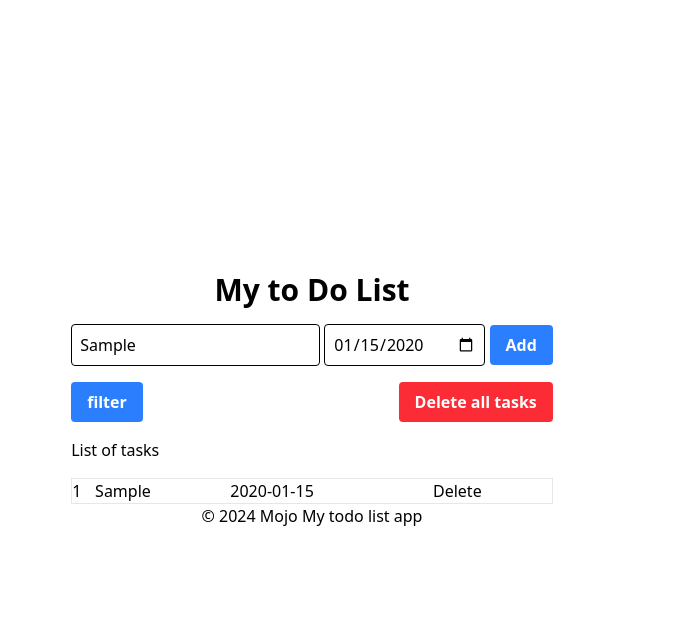
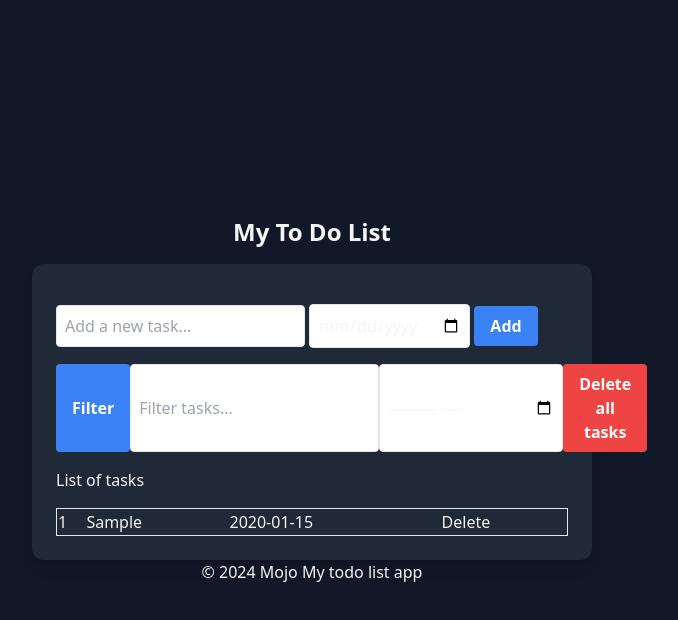
Before and after one commit to Mojows/CodingCamp-13Oct2025-Mojo, a website: page index.html in a window 1280 px wide. Both pictures are taken after typing "Sample", "2020-01-15" into the empty fields and a click on the button "Add". Shown: the whole page, without its empty margins (328-1006 px from the left). Drawn offline with nearby package versions, Linux system fonts and the light colour scheme.

Commit message:
commit 6f4e2f3f4b1e2c3d4e5f6a7b8c9d0e1f2a3b4c5d Author: Mojo < ardhiant.r.a@gmail,com > Date:   Mon Oct 14 10:00:00 2024 +0700

```diff
--- a/css/style.css
+++ b/css/style.css
@@ -1,6 +1,11 @@
 body {
 
-    justify-items: center;
-    height: 100vh;
-    align-content: center;
+    align-items: center;
+    justify-content: center;
 }
+main {
+    box-sizing: content-box;
+    border-width: 0;
+    border-style: solid;
+    border-color: #e5e7eb;
+}
--- a/index.html
+++ b/index.html
@@ -3,27 +3,31 @@
 <head>
     <meta charset="UTF-8">
     <meta name="viewport" content="width=device-width, initial-scale=1.0">
-    <title>to do list - mojo</title>
-    <link rel="stylesheet" href="css/style.css">
+    <title>To Do List - Mojo</title>
+    <link rel="stylesheet" href="css/style.css">  <!-- Link ke stylesheet custom Anda -->
 
-    <script src="https://cdn.jsdelivr.net/npm/@tailwindcss/browser@4"></script>
-
+    <!-- Tambahkan script Tailwind CSS untuk mengaktifkan class-class Tailwind -->
+    <script src="https://cdn.tailwindcss.com"></script>
 </head>
-<body>
+<body class="bg-gray-900 text-gray-100 min-h-screen flex flex-col">
 
     <header>
-    <h1 class="text-3xl font-bold">My to Do List</h1>
+        <h1 class="text-2xl font-bold text-center mb-4">My To Do List</h1>  <!-- Indentasi dibersihkan untuk kejelasan -->
     </header>
 
-
-   <main>
+    <main class="bg-gray-800 p-6 rounded-xl shadow-lg w-full max-w-lg">
         <section class="todo-app my-4">
             <input type="text" class="border rounded p-2" id="todo-input" placeholder="Add a new task...">
-            <input type="date" class="border rounded p-2" id="due-date" placeholder="Select due date..." >
+            <input type="date" class="border rounded p-2" id="due-date" placeholder="Select due date...">
             <button id="add-btn" class="bg-blue-500 hover:bg-blue-700 text-white font-bold py-2 px-4 rounded" onclick="addtask()">Add</button>
         </section>
+
         <section class="flex justify-between my-4">
-        <button id="filter-btn" class="bg-blue-500 hover:bg-blue-700 text-white font-bold py-2 px-4 rounded">filter</button>
+            <!-- Perbaikan: Label sekarang memiliki teks untuk aksesibilitas -->
+            <button id="filter-button" class="bg-blue-500 hover:bg-blue-700 text-white font-bold py-2 px-4 rounded" onclick="filtertask()">Filter</button>
+            <!-- Label dengan teks yang jelas -->
+            <input type="text" id="filter-task" class="border rounded p-2" placeholder="Filter tasks..." onkeyup="filtertask()">
+            <input type="month" id="filter-month" class="border rounded p-2" onchange="filtertask()">
             <button id="delete-all-btn" class="bg-red-500 hover:bg-red-700 text-white font-bold py-2 px-4 rounded" onclick="deleteAllTasks()">Delete all tasks</button>
         </section>
 
@@ -46,12 +50,10 @@
         </section>
     </main>
 
-
-
     <footer>
         <p class="text-center">&copy; 2024 Mojo My todo list app</p>
     </footer>
 
-    <script src="js/script.js"></script>
+    <script src="js/script.js"></script>  <!-- Script JavaScript Anda, pastikan sudah diperbarui -->
 </body>
 </html>
--- a/js/script.js
+++ b/js/script.js
@@ -1,6 +1,6 @@
+let tasksDB = [];  // Array untuk menyimpan semua tugas
 
-let tasksDB = [];
-
+// Fungsi untuk menambahkan tugas baru
 function addtask() {
     const taskinput = document.getElementById("todo-input");
     const taskdate = document.getElementById("due-date");
@@ -8,48 +8,95 @@ function addtask() {
     console.log(taskinput.value);
     console.log(taskdate.value);
 
-    if (validateinput(taskinput.value, taskdate.value )) {
-        const newtask={
+    if (validateinput(taskinput.value, taskdate.value)) {
+        const newtask = {
             task: taskinput.value,
             date: taskdate.value,
-        }
+        };
 
         tasksDB.push(newtask);
-
-        renderTask();
+        renderTask(tasksDB);  // Render ulang dengan array asli
+        taskinput.value = "";  // Kosongkan input setelah menambahkan
+        taskdate.value = "";   // Kosongkan date input
     }
 }
 
-function renderTask() { const tasklist = document.getElementById("task-list");
-    tasklist.innerHTML = "";
+// Fungsi untuk merender tugas (sekarang menerima array sebagai parameter)
+function renderTask(tasks = tasksDB) {
+    const tasklist = document.getElementById("task-list");
+    tasklist.innerHTML = "";  // Kosongkan tabel terlebih dahulu
 
-    tasksDB.forEach((task, index)=> {
+    if (tasks.length === 0) {
+        tasklist.innerHTML = '<tr><td colspan="3" class="text-center">No task added yet</td></tr>';
+        return;
+    }
+
+    tasks.forEach((task, index) => {
+        // Gunakan indeks dari array yang diberikan, bukan tasksDB asli
         tasklist.innerHTML += `
-        <tr>
-            <td>${index + 1}</td>
-            <td>${task.task}</td>
-            <td>${task.date}</td>
-            <td><button onclick="deletetask(${index})">Delete</button></td>
-        </tr>
+            <tr>
+                <td>${index + 1}</td>
+                <td>${task.task}</td>
+                <td>${task.date}</td>
+                <td><button onclick="deletetask(${index}, 'tasksDB')">Delete</button></td>
+            </tr>
         `;
     });
 }
 
-function deleteAllTasks(){
-    tasksDB = [];
-    renderTask();
-
+// Fungsi untuk menghapus semua tugas
+function deleteAllTasks() {
+    tasksDB = [];  // Kosongkan array
+    renderTask();  // Render ulang
 }
 
-function filtertask(){
-    const filterdate = document.getElementById("filter-task").value;
+// Fungsi untuk filter tugas (gabungkan dengan filter bulan)
+function filtertask() {
+    const filterText = document.getElementById("filter-task").value.toLowerCase();
+    const selectedMonth = document.getElementById("filter-month").value;  // Format: YYYY-MM
 
+    console.log("Filter text:", filterText);
+    console.log("Selected month:", selectedMonth);
+
+    if (!tasksDB || tasksDB.length === 0) {
+        renderTask([]);  // Render array kosong
+        return;
+    }
+
+    const filteredTasks = tasksDB.filter(task => {
+        const matchesTask = task.task.toLowerCase().includes(filterText);
+        const matchesMonth = selectedMonth ? task.date.slice(0, 7) === selectedMonth : true;  // Periksa bulan jika dipilih
+        return matchesTask && matchesMonth;
+    });
+
+    console.log("Filtered tasks:", filteredTasks);
+    renderTask(filteredTasks);  // Render array yang difilter
 }
 
-function validateinput(task, date){
+// Fungsi untuk menghapus tugas berdasarkan indeks (dari array yang dirender)
+function deletetask(index, arrayName) {
+    if (arrayName === 'tasksDB') {  // Hanya hapus dari tasksDB asli
+        if (confirm("Apakah Anda yakin ingin menghapus tugas ini?")) {
+            tasksDB.splice(index, 1);  // Hapus elemen dari array
+            renderTask(tasksDB);  // Render ulang array asli
+        }
+    } else {
+        console.error("Array tidak valid untuk penghapusan.");
+    }
+}
+
+// Fungsi untuk validasi input
+function validateinput(task, date) {
     if (task.trim() === "" || date.trim() === "") {
         alert("Please enter both task and due date.");
         return false;
     }
     return true;
 }
+
+// Opsional: Jika Anda ingin fungsi terpisah untuk filter bulan, gunakan ini
+// function filterByMonth() {
+//     const selectedMonth = document.getElementById("filter-month").value;
+//     const filteredTasks = tasksDB.filter(task => task.date.slice(0, 7) === selectedMonth);
+//     renderTask(filteredTasks);
+// }
--- /dev/null
+++ b/package.json
@@ -0,0 +1,5 @@
+{
+  "devDependencies": {
+    "tailwindcss": "^4.1.14"
+  }
+}
```
Also changed, not shown: 1 other file. Lines whose indentation alone changed are shown as unchanged.
